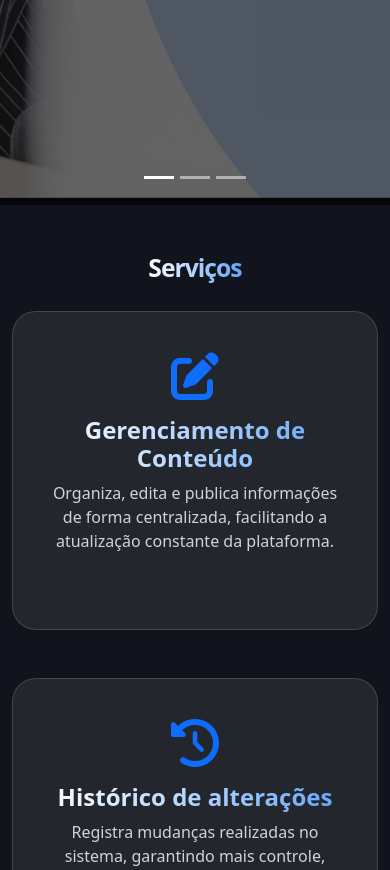
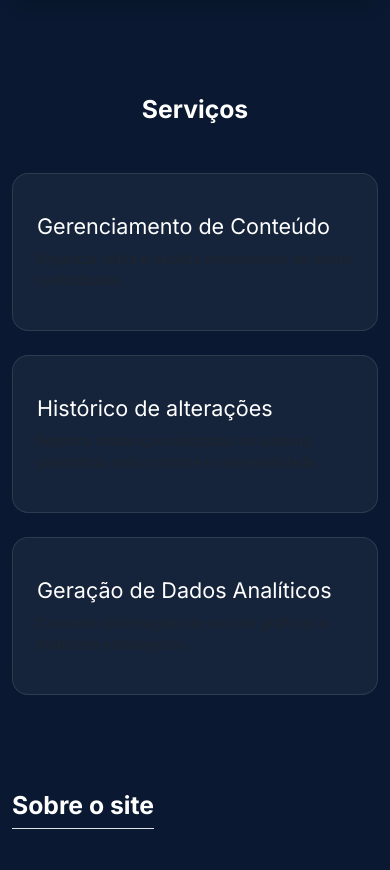
Before and after one commit to Vinisetim/conecta_barueri, a Flask app: page / in a window 390 px wide. Shown: the part 639-1509 px from the top of the page. Run offline with Flask 3, Linux system fonts and the light colour scheme.

Commit message:
Atualização frontend

```diff
--- a/app/routes/main.py
+++ b/app/routes/main.py
@@ -1,7 +1,6 @@
 from flask import Blueprint, render_template
-
 bp = Blueprint('main', __name__)
 
 @bp.route('/')
 def index():
-    return render_template("index.html", show_sidebar=False )
+    return render_template('landing/index.html')
--- a/app/static/css/global.css
+++ b/app/static/css/global.css
@@ -0,0 +1,38 @@
+:root {
+    --primary-dark: #0a1931;
+    --royal-blue: #4169e1;
+    --accent-blue: #60a5fa;
+    --white: #ffffff;
+    --text-muted: #cbd5e1;
+    --glass-bg: rgba(255, 255, 255, 0.05);
+    --glass-border: rgba(255, 255, 255, 0.1);
+}
+
+body {
+    background-color: var(--primary-dark);
+    color: var(--white);
+    font-family: 'Inter', sans-serif;
+    margin: 0;
+    overflow-x: hidden;
+}
+
+/* Utilitário para Título Gradiente */
+.gradient-text {
+    background: linear-gradient(90deg, var(--white), var(--accent-blue));
+    -webkit-background-clip: text;
+    -webkit-text-fill-color: transparent;
+    font-weight: 700;
+}
+
+/* Efeito Glassmorphism */
+.glass-card {
+    background: var(--glass-bg);
+    backdrop-filter: blur(12px);
+    border: 1px solid var(--glass-border);
+    border-radius: 16px;
+    transition: transform 0.3s ease;
+}
+
+.glass-card:hover {
+    transform: translateY(-5px);
+}
--- a/app/templates/landing/base_site.html
+++ b/app/templates/landing/base_site.html
@@ -1,10 +1,44 @@
 <!DOCTYPE html>
-<html lang="en">
+<html lang="pt-br">
 <head>
     <meta charset="UTF-8">
-    <title>Title</title>
+    <meta name="viewport" content="width=device-width, initial-scale=1.0">
+    <title>{% block title %}Conecta Barueri{% endblock %}</title>
+    <link href="https://cdn.jsdelivr.net/npm/bootstrap@5.3.0/dist/css/bootstrap.min.css" rel="stylesheet">
+    <link href="https://fonts.googleapis.com/css2?family=Inter:wght@400;600;700&display=swap" rel="stylesheet">
+    <link rel="stylesheet" href="{{ url_for('static', filename='css/global.css') }}">
+    {% block extra_css %}{% endblock %}
 </head>
 <body>
 
+    <nav class="navbar navbar-expand-lg fixed-top px-4">
+        <div class="container">
+            <a class="navbar-brand fw-bold text-white" href="/">Conecta <span class="text-primary">Barueri</span></a>
+            <div class="ms-auto">
+                <a href="{{ url_for('auth.login') }}" class="btn btn-outline-light px-4">
+                    <i class="bi bi-person"></i> Login
+                </a>
+            </div>
+        </div>
+    </nav>
+
+    <main>
+        {% block content %}{% endblock %}
+    </main>
+
+    <footer class="py-5 mt-5 border-top border-secondary">
+        <div class="container d-flex justify-content-between align-items-center">
+            <div>
+                <span class="fw-bold">Conecta <span class="text-primary">Barueri</span></span>
+                <p class="small text-muted mb-0">© 2026 - Projeto Técnico Etec (Informática para Internet)</p>
+            </div>
+            <div class="h4">
+                <i class="bi bi-github me-3"></i>
+                <i class="bi bi-envelope"></i>
+            </div>
+        </div>
+    </footer>
+
+    <script src="https://cdn.jsdelivr.net/npm/bootstrap@5.3.0/dist/js/bootstrap.bundle.min.js"></script>
 </body>
 </html>
--- a/app/templates/landing/index.html
+++ b/app/templates/landing/index.html
@@ -1,144 +1,79 @@
-{% extends "base.html" %}
+{% extends "landing/base_site.html" %}
 
 {% block content %}
-<div id="heroCarousel" class="carousel slide carousel-fade" data-bs-ride="carousel">
-    <div class="carousel-indicators">
-        <button type="button" data-bs-target="#heroCarousel" data-bs-slide-to="0" class="active"></button>
-        <button type="button" data-bs-target="#heroCarousel" data-bs-slide-to="1"></button>
-        <button type="button" data-bs-target="#heroCarousel" data-bs-slide-to="2"></button>
+<section class="container py-5 mt-5">
+    <div class="row align-items-center min-vh-75">
+        <div class="col-lg-6">
+            <h1 class="display-4 fw-bold mb-4">Administração de dados em <span class="text-primary">tempo real</span></h1>
+            <p class="lead text-muted mb-4">Gerencie, monitore e visualize dados em tempo real com segurança, eficiência e total transparência.</p>
+            <a href="#sobre" class="btn btn-primary btn-lg px-5">Leia Mais</a>
         </div>
-
-    <div class="carousel-inner">
-        <div class="carousel-item active" style="background: linear-gradient(rgba(0,0,0,0.6), rgba(0,0,0,0.6)), url('{{ url_for('static', filename='img/carrossel1.png') }}'); height: 100vh; background-size: cover; background-position: center;">
-            <div class="container h-100 d-flex align-items-center justify-content-center text-center">
-                <div class="text-white">
-                    <h1 class="display-2 fw-bold">Administração de dados em tempo real</h1>
-                    <a href="#servicos" class="btn btn-primary btn-lg rounded-pill px-5 mt-4">Leia Mais</a>
+        <div class="col-lg-6">
+            <img src="{{ url_for('static', filename='img/hero-dashboard.png') }}" class="img-fluid rounded-4 shadow" alt="Dashboard Preview">
         </div>
     </div>
-        </div>
+</section>
 
-        <div class="carousel-item" style="background: linear-gradient(rgba(0,0,0,0.6), rgba(0,0,0,0.6)), url('{{ url_for('static', filename='img/carrossel2.png') }}'); height: 100vh; background-size: cover; background-position: center;">
-            <div class="container h-100 d-flex align-items-center justify-content-center text-center">
-                <div class="text-white">
-                    <h1 class="display-2 fw-bold">Acessibilidade na visualização de dados</h1>
-                    <a href="#servicos" class="btn btn-primary btn-lg rounded-pill px-5 mt-4">Leia Mais</a>
+<section id="servicos" class="container py-5">
+    <h2 class="text-center fw-bold mb-5">Serviços</h2>
+    <div class="row g-4">
+        <div class="col-md-4">
+            <div class="glass-card p-4 h-100">
+                <i class="bi bi-file-earmark-text h2 text-primary"></i>
+                <h4 class="mt-3">Gerenciamento de Conteúdo</h4>
+                <p class="text-muted small">Organiza, edita e publica informações de forma centralizada.</p>
             </div>
         </div>
-        </div>
-
-        <div class="carousel-item" style="background: linear-gradient(rgba(0,0,0,0.6), rgba(0,0,0,0.6)), url('{{ url_for('static', filename='img/carrossel3.png') }}'); height: 100vh; background-size: cover; background-position: center;">
-            <div class="container h-100 d-flex align-items-center justify-content-center text-center">
-                <div class="text-white">
-                    <h1 class="display-2 fw-bold">Apresentação dinâmica da cidade</h1>
-                    <a href="#" class="btn btn-light btn-lg rounded-pill px-5 mt-4">Aperte aqui para acessar</a>
+        <div class="col-md-4">
+            <div class="glass-card p-4 h-100">
+                <i class="bi bi-clock-history h2 text-primary"></i>
+                <h4 class="mt-3">Histórico de alterações</h4>
+                <p class="text-muted small">Registra mudanças realizadas no sistema, garantindo mais controle e rastreabilidade.</p>
             </div>
         </div>
-        </div>
-    </div>
-</div>
-
-<section id="servicos">
-    <div class="container py-5">
-        <h2 class="titulo-gradiente">Serviços</h2>
-        <div class="row g-5"> <div class="col-md-4">
-                <div class="card-servico">
-                    <div class="text-primary mb-3">
-                        <i class="fas fa-edit fa-3x"></i>
-                    </div>
-                    <h4>Gerenciamento de Conteúdo</h4>
-                    <p>Organiza, edita e publica informações de forma centralizada, facilitando a atualização constante da plataforma.</p>
-                </div>
-            </div>
-
         <div class="col-md-4">
-                <div class="card-servico">
-                    <div class="text-primary mb-3">
-                        <i class="fas fa-history fa-3x"></i>
-                    </div>
-                    <h4>Histórico de alterações</h4>
-                    <p>Registra mudanças realizadas no sistema, garantindo mais controle, transparência e rastreabilidade das informações.</p>
-                </div>
-            </div>
-
-            <div class="col-md-4">
-                <div class="card-servico">
-                    <div class="text-primary mb-3">
-                        <i class="fas fa-chart-pie fa-3x"></i>
-                    </div>
-                    <h4>Geração de Dados Analíticos</h4>
-                    <p>Converte informações de uso em gráficos, indicadores e relatórios que ajudam na análise e na tomada de decisão.</p>
-                </div>
+            <div class="glass-card p-4 h-100">
+                <i class="bi bi-bar-chart h2 text-primary"></i>
+                <h4 class="mt-3">Geração de Dados Analíticos</h4>
+                <p class="text-muted small">Converte informações de uso em gráficos e relatórios estratégicos.</p>
             </div>
         </div>
     </div>
 </section>
 
 <section id="sobre" class="container py-5">
-    <div class="sobre-container">
-        <h2 class="titulo-gradiente" style="margin-bottom: 40px">Sobre o site</h2>
+    <h2 class="text-center fw-bold mb-5 border-bottom d-inline-block pb-2">Sobre o site</h2>
 
     <div class="row align-items-center mb-5">
         <div class="col-lg-6">
-                <img src="{{ url_for('static', filename='img/quem-somos.jpg') }}" class="img-sobre mb-4 mb-lg-0" alt="Equipe Conecta">
+            <img src="{{ url_for('static', filename='img/team-1.jpg') }}" class="img-fluid rounded-4" alt="Equipe">
         </div>
         <div class="col-lg-6 ps-lg-5">
-                <h3 class="sobre-titulo">Quem Somos</h3>
-                <p class="sobre-texto">
-                    Somos uma proposta de inovação digital voltada à criação de ambientes web mais inteligentes,
-                    acessíveis e orientados por dados. Acreditamos que plataformas digitais devem ir além da
-                    simples apresentação de informações, oferecendo também recursos de análise, gestão e evolução contínua.
-                </p>
+            <h3><i class="bi bi-people text-primary"></i> Quem Somos</h3>
+            <p class="text-muted">Somos uma proposta de inovação digital voltada à criação de ambientes web mais inteligentes e orientados por dados.</p>
         </div>
     </div>
 
     <div class="row align-items-center flex-column-reverse flex-lg-row">
         <div class="col-lg-6 pe-lg-5">
-                <h3 class="sobre-titulo">Nossa Missão</h3>
-                <p class="sobre-texto">
-                    Oferecer uma plataforma digital capaz de facilitar o acesso à informação, melhorar a
-                    experiência do usuário e fornecer dados estratégicos que apoiem a tomada de decisão,
-                    a organização institucional e a evolução contínua do ambiente digital.
-                </p>
+            <h3><i class="bi bi-target text-primary"></i> Nossa Missão</h3>
+            <p class="text-muted">Oferecer uma plataforma digital capaz de facilitar o acesso à informação e fornecer dados estratégicos para a tomada de decisão.</p>
         </div>
         <div class="col-lg-6">
-                <img src="{{ url_for('static', filename='img/missao.jpg') }}" class="img-sobre" alt="Nossa Missão">
-            </div>
+            <img src="{{ url_for('static', filename='img/team-2.jpg') }}" class="img-fluid rounded-4" alt="Colaboração">
         </div>
     </div>
 </section>
 
-<section class="container py-5">
-    <div class="cta-box">
-        <h2 class="titulo-gradiente mb-3">Pronto para começar?</h2>
-        <p class="text-secondary mb-4 fs-5">
-            Explore todos os recursos de gestão e análise da nossa plataforma.
-        </p>
-        <div class="mb-4">
-            <span class="badge-alerta">
-                <i class="fas fa-exclamation-triangle me-2"></i>
-                Acesso restrito: É necessário possuir login e senha.
-            </span>
+<section class="container py-5 text-center">
+    <div class="glass-card py-5 px-4 bg-gradient">
+        <h2 class="fw-bold mb-3">Pronto para <span class="text-primary">começar?</span></h2>
+        <p class="text-muted mb-4">Explore todos os recursos de gestão e análise da nossa plataforma.</p>
+        <div class="alert alert-warning d-inline-block py-2 px-4 small mb-4">
+            <i class="bi bi-lock"></i> Acesso restrito: É necessário possuir login e senha.
         </div>
-        <a href="/login" class="btn btn-gradiente btn-lg rounded-pill px-5 mt-2">Ir para o Login</a>
+        <br>
+        <a href="{{ url_for('auth.login') }}" class="btn btn-primary btn-lg px-5 shadow">Ir para o Login</a>
     </div>
 </section>
-
-<footer class="footer-dark">
-    <div class="container">
-        <div class="row align-items-center">
-            <div class="col-md-6 text-center text-md-start">
-                <h4 class="titulo-gradiente mb-2">Conecta Barueri</h4>
-                <p class="mb-0">© 2026 - Projeto Técnico Etec (Informatica para Internet).</p>
-            </div>
-            <div class="col-md-6 text-center text-md-end mt-4 mt-md-0">
-                <p class="mb-2">Desenvolvido para fins académicos e evolução digital urbana.</p>
-                <div class="social-links">
-                    <a href="#" class="icon-social me-3"><i class="fab fa-github"></i></a>
-                    <a href="#" class="icon-social"><i class="fas fa-envelope"></i></a>
-                </div>
-            </div>
-        </div>
-    </div>
-</footer>
 {% endblock %}
```
Also changed, not shown: app/__init__.py (+5 -21 lines), app/routes/auth.py (added, +8 -0 lines), run.py (+4 -12 lines). Lines whose indentation alone changed are shown as unchanged.
